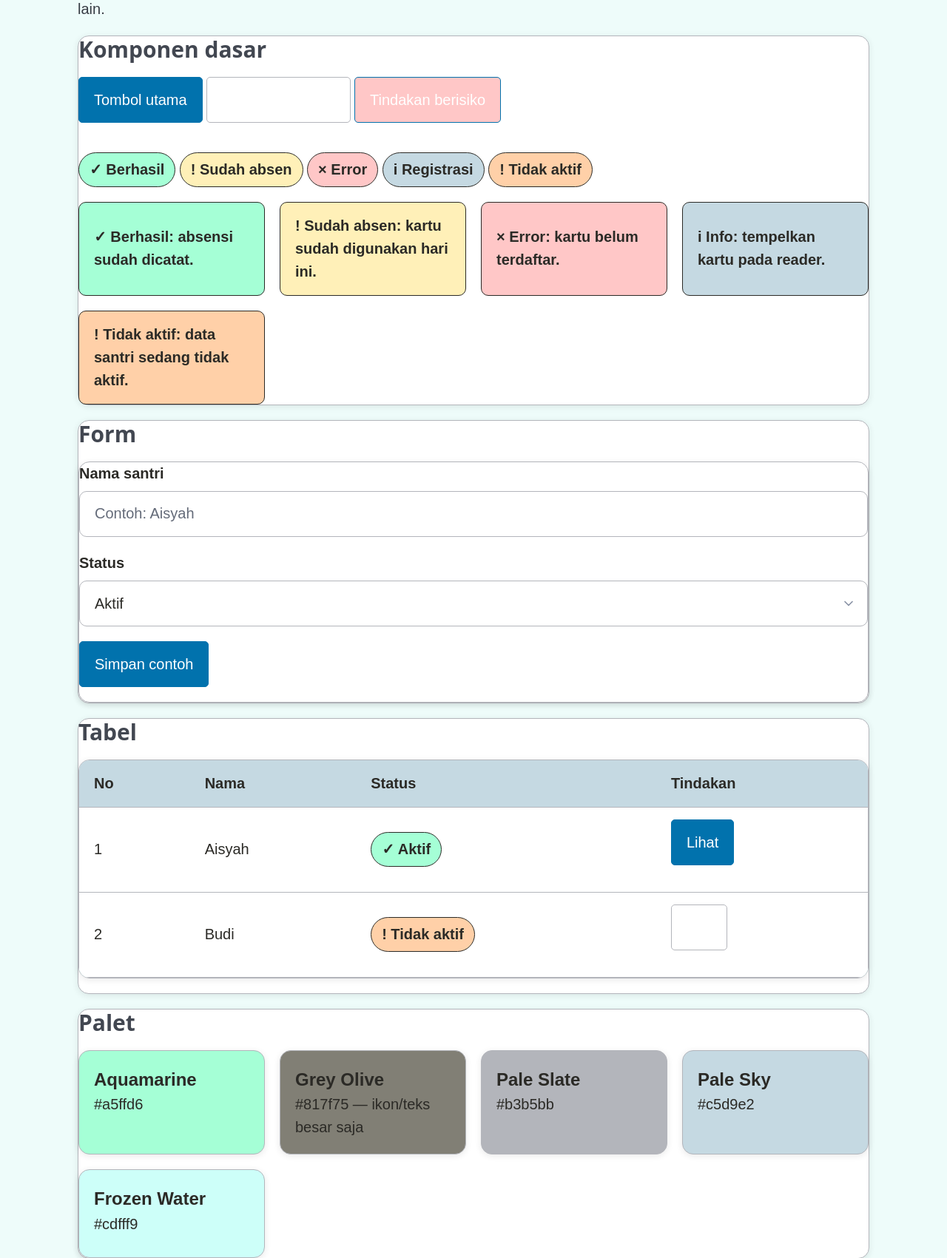
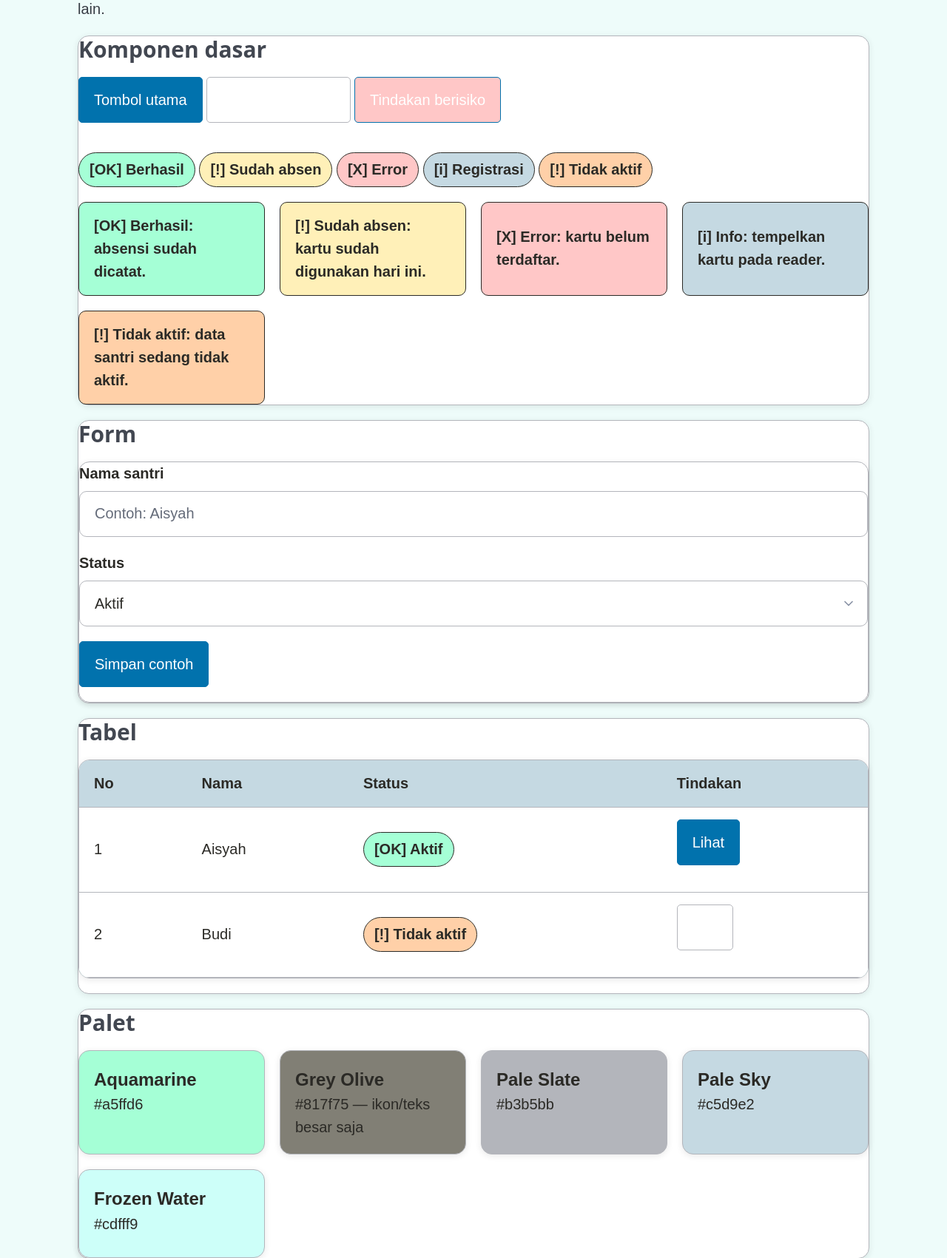
Before and after one commit to LintangNov/Presensi-TPA-Ulul-Albab, a FastAPI app: page /admin/gaya in a window 1280 px wide. Shown: the part 287-1988 px from the top of the page at 74% size. Run offline with FastAPI, Linux system fonts and the light colour scheme.

Commit message:
fix: avoid raw emoji in style preview
Co-authored-by: Copilot <223556219+Copilot@users.noreply.github.com>

```diff
--- a/app/templates/admin/style_preview.html
+++ b/app/templates/admin/style_preview.html
@@ -15,18 +15,18 @@
       <button class="danger" type="button">Tindakan berisiko</button>
     </p>
     <p>
-      <span class="badge success">✓ Berhasil</span>
-      <span class="badge warning">! Sudah absen</span>
-      <span class="badge error">× Error</span>
-      <span class="badge info">i Registrasi</span>
-      <span class="badge inactive">! Tidak aktif</span>
+      <span class="badge success">[OK] Berhasil</span>
+      <span class="badge warning">[!] Sudah absen</span>
+      <span class="badge error">[X] Error</span>
+      <span class="badge info">[i] Registrasi</span>
+      <span class="badge inactive">[!] Tidak aktif</span>
     </p>
     <div class="style-demo-grid">
-      <div class="alert success">✓ Berhasil: absensi sudah dicatat.</div>
-      <div class="alert warning">! Sudah absen: kartu sudah digunakan hari ini.</div>
-      <div class="alert error">× Error: kartu belum terdaftar.</div>
-      <div class="alert info">i Info: tempelkan kartu pada reader.</div>
-      <div class="alert inactive">! Tidak aktif: data santri sedang tidak aktif.</div>
+      <div class="alert success">[OK] Berhasil: absensi sudah dicatat.</div>
+      <div class="alert warning">[!] Sudah absen: kartu sudah digunakan hari ini.</div>
+      <div class="alert error">[X] Error: kartu belum terdaftar.</div>
+      <div class="alert info">[i] Info: tempelkan kartu pada reader.</div>
+      <div class="alert inactive">[!] Tidak aktif: data santri sedang tidak aktif.</div>
     </div>
   </section>
 
@@ -49,8 +49,8 @@
     <table>
       <thead><tr><th>No</th><th>Nama</th><th>Status</th><th>Tindakan</th></tr></thead>
       <tbody>
-        <tr><td>1</td><td>Aisyah</td><td><span class="badge success">✓ Aktif</span></td><td><button type="button">Lihat</button></td></tr>
-        <tr><td>2</td><td>Budi</td><td><span class="badge inactive">! Tidak aktif</span></td><td><button class="secondary" type="button">Edit</button></td></tr>
+        <tr><td>1</td><td>Aisyah</td><td><span class="badge success">[OK] Aktif</span></td><td><button type="button">Lihat</button></td></tr>
+        <tr><td>2</td><td>Budi</td><td><span class="badge inactive">[!] Tidak aktif</span></td><td><button class="secondary" type="button">Edit</button></td></tr>
       </tbody>
     </table>
   </section>
```
